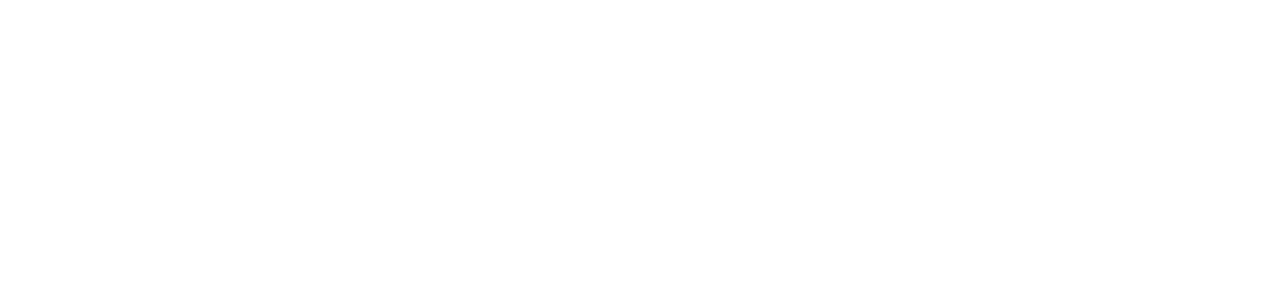
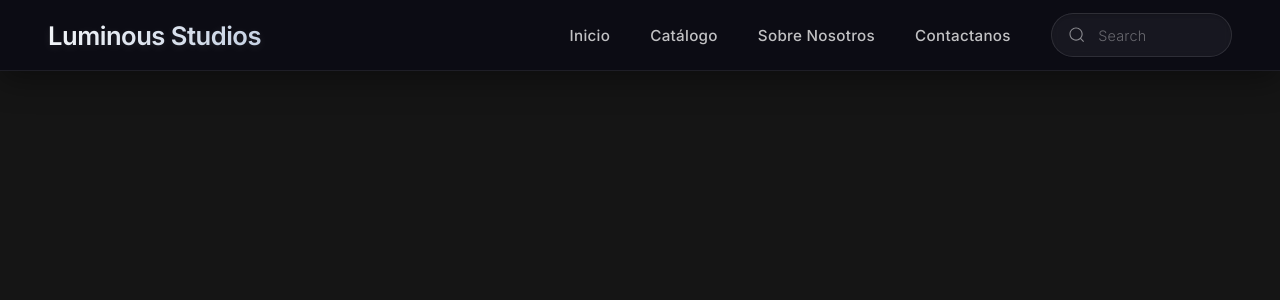
Before and after one commit to Sebco27/cap-store-website, a React (Vite) app: page / in a window 1280 px wide. Shown: the top 300 px of the page. Built offline with nearby package versions, Linux system fonts and the light colour scheme.

Commit message:
feat: add navigation bar structure and styles

```diff
--- a/src/App.tsx
+++ b/src/App.tsx
@@ -1,5 +1,7 @@
+import Home from "./pages/Home";
+
 function App() {
-  return;
+  return <Home />;
 }
 
 export default App;
--- /dev/null
+++ b/src/components/Navbar.tsx
@@ -0,0 +1,24 @@
+import "../styles/navbar.css";
+
+export default function Navbar() {
+    return (
+        <nav className="navbar">
+            <h2>Luminous Studios</h2>
+            <ul>
+                <li>Inicio</li>
+                <li>Catálogo</li>
+                <li>Sobre Nosotros</li>
+                <li>Contactanos</li>
+                <div className="navbar-group">
+                    <svg className="navbar-icon" aria-hidden="true" viewBox="0 0 24 24">
+                        <g>
+                            <path
+                                d="M21.53 20.47l-3.66-3.66C19.195 15.24 20 13.214 20 11c0-4.97-4.03-9-9-9s-9 4.03-9 9 4.03 9 9 9c2.215 0 4.24-.804 5.808-2.13l3.66 3.66c.147.146.34.22.53.22s.385-.073.53-.22c.295-.293.295-.767.002-1.06zM3.5 11c0-4.135 3.365-7.5 7.5-7.5s7.5 3.365 7.5 7.5-3.365 7.5-7.5 7.5-7.5-3.365-7.5-7.5z"></path>
+                        </g>
+                    </svg>
+                    <input placeholder="Search" type="search" className="navbar-input"/>
+                </div>
+            </ul>
+        </nav>
+    );
+}
--- /dev/null
+++ b/src/pages/Home.tsx
@@ -0,0 +1,10 @@
+import "../styles/home.css"
+import Navbar from "../components/Navbar";
+
+export default function Home() {
+    return (
+        < >
+            <Navbar />
+        </>
+    );
+}
--- /dev/null
+++ b/src/styles/home.css
@@ -0,0 +1,5 @@
+body {
+    min-height: 50vh;
+    background-color: var(--color-background);
+    color: var(--color-text);
+}
--- /dev/null
+++ b/src/styles/navbar.css
@@ -0,0 +1,186 @@
+/* Importación de fuente elegante (Google Fonts) */
+@import url('https://fonts.googleapis.com/css2?family=Inter:opsz,wght@14..32,300;14..32,400;14..32,500;14..32,600&display=swap');
+
+/* Reset base para el navbar (evita márgenes no deseados) */
+.navbar * {
+    margin: 0;
+    padding: 0;
+    box-sizing: border-box;
+}
+
+/* Contenedor principal del navbar */
+.navbar {
+    display: flex;
+    align-items: center;
+    justify-content: space-between;
+    padding: 0.8rem 3rem;
+    background: rgba(10, 10, 20, 0.75);          /* Fondo oscuro con transparencia */
+    backdrop-filter: blur(12px) saturate(180%);  /* Efecto vidrio */
+    -webkit-backdrop-filter: blur(12px) saturate(180%);
+    border-bottom: 1px solid rgba(255, 255, 255, 0.08);
+    box-shadow: 0 8px 32px rgba(0, 0, 0, 0.4);
+    position: sticky;
+    top: 0;
+    z-index: 1000;
+    font-family: 'Inter', -apple-system, BlinkMacSystemFont, sans-serif;
+    transition: background 0.3s ease, box-shadow 0.3s ease;
+}
+
+/* Título de la marca */
+.navbar h2 {
+    font-size: 1.6rem;
+    font-weight: 600;
+    letter-spacing: -0.5px;
+    background: linear-gradient(135deg, #f5f7fa 0%, #c3cfe2 100%);
+    -webkit-background-clip: text;
+    -webkit-text-fill-color: transparent;
+    background-clip: text;
+    text-shadow: 0 2px 10px rgba(255, 255, 255, 0.1);
+    margin: 0;
+    cursor: default;
+    user-select: none;
+    transition: transform 0.3s ease;
+}
+
+.navbar h2:hover {
+    transform: scale(1.02);
+}
+
+/* Lista de navegación */
+.navbar ul {
+    display: flex;
+    align-items: center;
+    gap: 2.5rem;
+    list-style: none;
+    margin: 0;
+    padding: 0;
+}
+
+/* Cada elemento de la lista */
+.navbar ul li {
+    font-size: 0.95rem;
+    font-weight: 500;
+    color: rgba(255, 255, 255, 0.75);
+    cursor: pointer;
+    position: relative;
+    padding: 0.4rem 0;
+    transition: color 0.25s ease;
+    letter-spacing: 0.3px;
+}
+
+/* Línea decorativa al hacer hover (subrayado animado) */
+.navbar ul li::after {
+    content: '';
+    position: absolute;
+    bottom: -2px;
+    left: 0;
+    width: 0;
+    height: 2px;
+    background: linear-gradient(90deg, var(--color-primary), var(--color-text));
+    border-radius: 4px;
+    transition: width 0.35s cubic-bezier(0.25, 0.46, 0.45, 0.94);
+}
+
+.navbar ul li:hover {
+    color: #ffffff;
+}
+
+.navbar ul li:hover::after {
+    width: 100%;
+}
+
+/* Grupo de búsqueda (contenedor del ícono + input) */
+.navbar-group {
+    display: flex;
+    align-items: center;
+    background: rgba(255, 255, 255, 0.06);
+    border: 1px solid rgba(255, 255, 255, 0.10);
+    border-radius: 50px;
+    padding: 0.35rem 0.35rem 0.35rem 1rem;
+    transition: all 0.3s ease;
+    backdrop-filter: blur(4px);
+    box-shadow: inset 0 1px 3px rgba(0, 0, 0, 0.2);
+}
+
+.navbar-group:focus-within {
+    background: rgba(255, 255, 255, 0.12);
+    border-color: rgba(255, 255, 255, 0.25);
+    box-shadow: 0 0 0 4px var(--color-primary), inset 0 1px 3px rgba(0, 0, 0, 0.1);
+    transform: scale(1.02);
+}
+
+/* Ícono SVG (lupa) */
+.navbar-icon {
+    width: 1.1rem;
+    height: 1.1rem;
+    fill: rgba(255, 255, 255, 0.5);
+    transition: fill 0.3s ease;
+    flex-shrink: 0;
+}
+
+.navbar-group:focus-within .navbar-icon {
+    fill: rgba(255, 255, 255, 0.85);
+}
+
+/* Campo de entrada de búsqueda */
+.navbar-input {
+    background: transparent;
+    border: none;
+    outline: none;
+    padding: 0.45rem 0.8rem;
+    color: #fff;
+    font-size: 0.9rem;
+    font-weight: 400;
+    font-family: 'Inter', sans-serif;
+    width: 140px;
+    transition: width 0.4s ease;
+}
+
+.navbar-input::placeholder {
+    color: rgba(255, 255, 255, 0.35);
+    font-weight: 300;
+    letter-spacing: 0.2px;
+}
+
+.navbar-input:focus {
+    width: 200px;
+}
+
+/* RESPONSIVE */
+@media (max-width: 768px) {
+    .navbar {
+        flex-wrap: wrap;
+        padding: 0.8rem 1.5rem;
+        gap: 0.8rem;
+    }
+
+    .navbar ul {
+        flex-wrap: wrap;
+        justify-content: center;
+        gap: 1.2rem;
+        width: 100%;
+    }
+
+    .navbar-group {
+        width: 100%;
+        padding-left: 1rem;
+    }
+
+    .navbar-input {
+        width: 100%;
+    }
+
+    .navbar-input:focus {
+        width: 100%;
+    }
+}
+
+@media (max-width: 480px) {
+    .navbar h2 {
+        font-size: 1.3rem;
+    }
+
+    .navbar ul li {
+        font-size: 0.8rem;
+    }
+}
```
